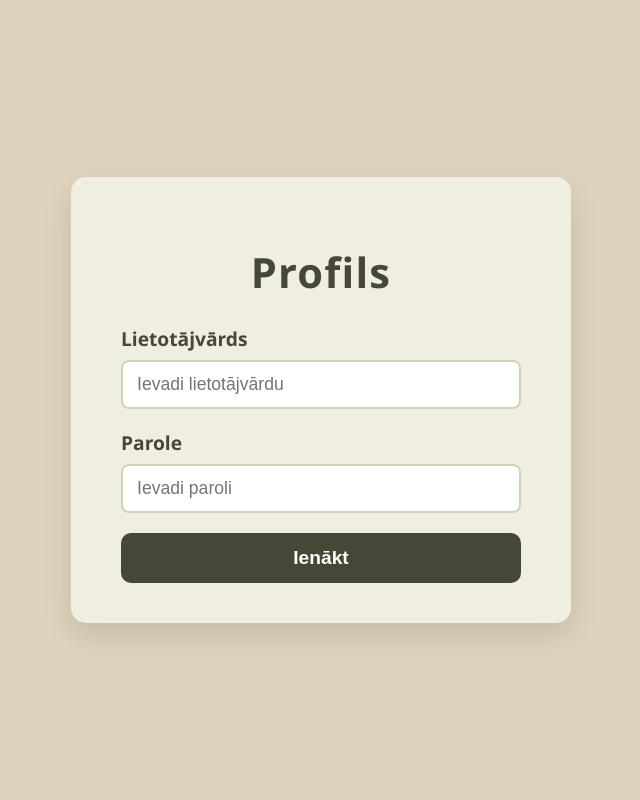
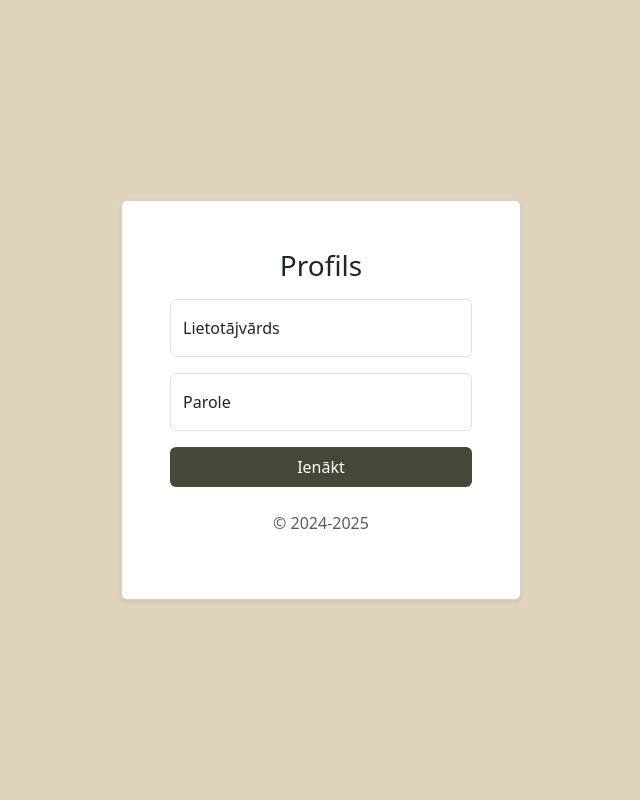
Before and after one commit to Henrijs21/Manssludin-jums, a Flask app: page /profils in a window 1280 px wide. Shown: the whole page, without its empty margins (319-959 px from the left). Run offline with Flask 3, Linux system fonts and the light colour scheme.

Commit message:
profile.html

```diff
--- a/templates/profile.html
+++ b/templates/profile.html
@@ -2,95 +2,55 @@
 <html lang="lv">
 <head>
   <meta charset="UTF-8" />
-  <meta name="viewport" content="width=device-width, initial-scale=1" />
   <meta name="viewport" content="width=device-width, initial-scale=1.0">
   <title>Profils - Bāzars</title>
+
+  <link href="https://cdn.jsdelivr.net/npm/bootstrap@5.3.3/dist/css/bootstrap.min.css" rel="stylesheet">
+
   <style>
+    /* Atstājam tikai pašu nepieciešamāko - fona krāsu */
     body {
-      font-family: 'Segoe UI', Tahoma, Geneva, Verdana, sans-serif;
-      background-color: #E0D3BC; /* Sand */
+      background-color: #E0D3BC;
+      /* Bootstrap klases 'd-flex' un 'align-items-center' centrēs saturu vertikāli */
       display: flex;
-      justify-content: center;
       align-items: center;
       min-height: 100vh;
-      margin: 0;
-      color: #474737; /* Olivewood */
     }
-
-    .container {
-      background-color: #F0EDE1; /* Parchment */
-      padding: 40px 50px;
-      border-radius: 15px;
-      max-width: 400px;
-      width: 90%;
-      box-shadow: 0 12px 30px rgba(0, 0, 0, 0.12);
-      text-align: center;
-    }
-
-    h1 {
-      font-size: 2.6rem;
-      margin-bottom: 25px;
-      color: #474737; /* Olivewood */
-      font-weight: 700;
-      letter-spacing: 1.2px;
-    }
-
-    label {
-      display: block;
-      text-align: left;
-      margin-bottom: 8px;
-      font-weight: 600;
-      color: #474737; /* Olivewood */
-      font-size: 1.2rem;
-    }
-
-    input[type="text"], input[type="password"] {
-      width: 100%;
-      padding: 12px 14px;
-      margin-bottom: 20px;
-      border: 2px solid #CBD7B3; /* Olive */
-      border-radius: 8px;
-      font-size: 1.1rem;
-      box-sizing: border-box;
-      outline: none;
-      transition: border-color 0.3s ease;
-    }
-
-    input[type="text"]:focus, input[type="password"]:focus {
-      border-color: #A7AE92; /* Sage */
-    }
-
-    button {
-      background-color: #474737; /* Olivewood */
+    /* Papildu stils, lai saglabātu jūsu krāsu shēmu pogai */
+    .btn-custom {
+        background-color: #474737;
         color: white;
         border: none;
-      padding: 14px 30px;
-      border-radius: 10px;
-      font-size: 1.2rem;
-      font-weight: 700;
-      cursor: pointer;
-      transition: background-color 0.3s ease;
-      width: 100%;
     }
-
-    button:hover {
-      background-color: #CBD7B3; /* Olive */
-      color: #474737;
+    .btn-custom:hover {
+        background-color: #5d5c4d;
+        color: white;
     }
   </style>
 </head>
-<body>
-  <div class="container">
-    <h1>Profils</h1>
-    <form>
+<body class="py-4">
+
+  <main class="form-signin w-100 m-auto" style="max-width: 400px;">
+    <div class="card p-4 p-md-5 shadow-sm">
+      <form action="/login_action" method="post"> <h1 class="h3 mb-3 fw-normal text-center">Profils</h1>
+
+        <div class="form-floating mb-3">
+          <input type="text" class="form-control" id="username" name="username" placeholder="Lietotājvārds" required>
           <label for="username">Lietotājvārds</label>
-      <input type="text" id="username" name="username" placeholder="Ievadi lietotājvārdu" required />
+        </div>
 
+        <div class="form-floating mb-3">
+          <input type="password" class="form-control" id="password" name="password" placeholder="Parole" required>
           <label for="password">Parole</label>
-      <input type="password" id="password" name="password" placeholder="Ievadi paroli" required />
+        </div>
 
-      <button type="submit">Ienākt</button>
+        <button class="btn btn-custom w-100 py-2" type="submit">Ienākt</button>
+
+        <p class="mt-4 mb-3 text-body-secondary text-center">&copy; 2024-2025</p>
       </form>
     </div>
+  </main>
+
+  <script src="https://cdn.jsdelivr.net/npm/bootstrap@5.3.3/dist/js/bootstrap.bundle.min.js"></script>
 </body>
 </html>
```
Lines whose indentation alone changed are shown as unchanged.
